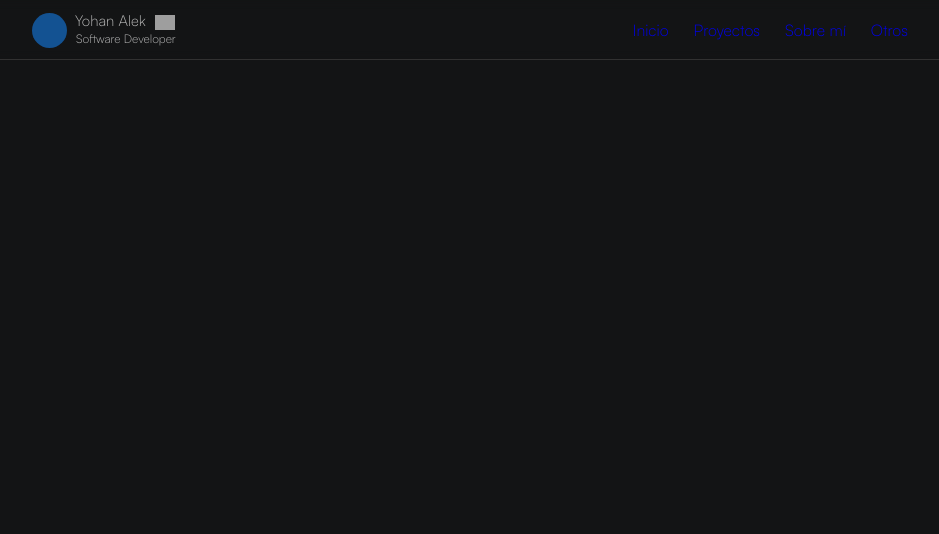
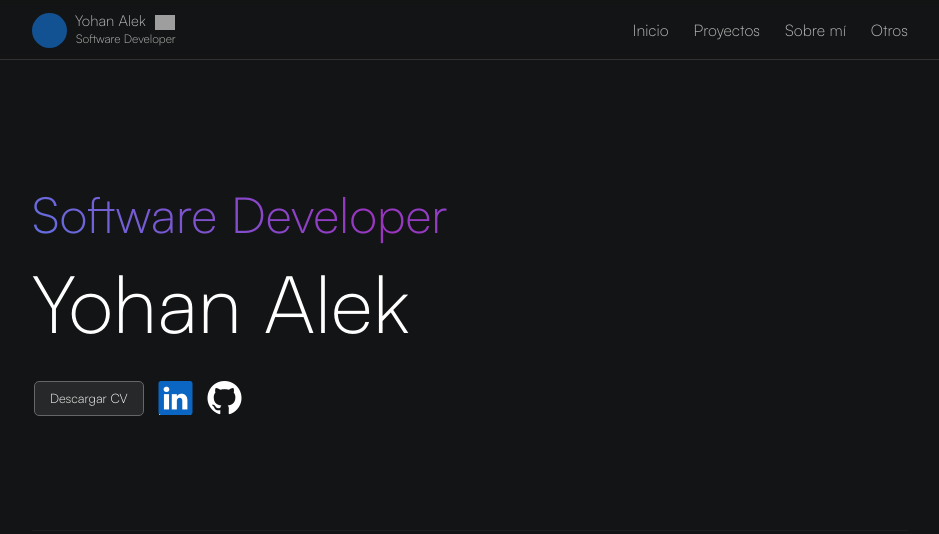
Before and after one commit to yh9alek/profile-landing, a website built with Vite: page index.html in a window 1280 px wide. Shown: the whole page, without its empty margins (170-1109 px from the left). Built offline with nearby package versions, Linux system fonts and the light colour scheme; grey boxes are pictures that could not be loaded.

Commit message:
Se agregó la dependencia de Scroll-Reveal para el proyecto

```diff
--- a/index.html
+++ b/index.html
@@ -6,10 +6,12 @@
     <link rel="stylesheet" href="https://cdn.jsdelivr.net/npm/bootstrap-icons@1.11.3/font/bootstrap-icons.min.css">
     <meta name="viewport" content="width=device-width, initial-scale=1.0" />
     <title>Yohan Alek</title>
+    <script src="https://unpkg.com/scrollreveal"></script>
   </head>
   <body>
     <div id="app"></div>
     <script type="module" src="/main.js"></script>
     <script type="module" src="/assets/js/header.js"></script>
+    <script type="module" src="/assets/js/scroll.js"></script>
   </body>
 </html>
--- a/main.js
+++ b/main.js
@@ -1,5 +1,6 @@
 import './style.css';
 import { HeaderComponent } from './src/components/header/header.js';
+import { HomeComponent } from './src/components/home/home.js';
 
 /**
  *
@@ -7,6 +8,7 @@ import { HeaderComponent } from './src/components/header/header.js';
  */
 export const main = (root) => {
     HeaderComponent(root);
+    HomeComponent(root);
 }
 
 main(document.querySelector("#app"));
--- a/public/assets/js/header.js
+++ b/public/assets/js/header.js
@@ -1,10 +1,29 @@
 const btn_menu = document.querySelector('.header__btn-menu');
 const menu = document.querySelector('.header__menu');
 const background = document.querySelector('.background');
+const items = Array.from(document.querySelectorAll('.header__menu > li'));
 
 btn_menu.addEventListener('click', e => {
     menu.classList.toggle('active');
-    if(menu.classList.contains('active')) { background.classList.add('active'); }
+    if(menu.classList.contains('active'))
+        background.classList.add('active');
     else
         background.classList.remove('active');
 });
+
+function checkWindowSize() {
+    if (window.innerWidth >= 600 && menu.classList.contains('active')) {
+        menu.classList.remove('active');
+        background.classList.remove('active');
+    }
+}
+
+window.addEventListener('load', checkWindowSize);
+window.addEventListener('resize', checkWindowSize);
+
+items.forEach(item => {
+    item.addEventListener('click', e => {
+        menu.classList.remove('active');
+        background.classList.remove('active');
+    });
+});
--- /dev/null
+++ b/public/assets/js/scroll.js
@@ -0,0 +1,11 @@
+ScrollReveal({
+    reset: true,
+    distance: '10px',
+    duration: 1000,
+    delay: 0,
+});
+
+ScrollReveal().reveal('.header', {delay: 0, origin: 'top', distance: '0px'});
+ScrollReveal().reveal('.home__title', {delay: 0, origin: 'left'});
+ScrollReveal().reveal('.home__desc', {delay: 100, origin: 'left'});
+ScrollReveal().reveal('.home__buttons', {delay: 200, origin: 'left'});
--- a/src/components/header/header.css
+++ b/src/components/header/header.css
@@ -4,14 +4,14 @@ a:visited {
 
 .background {
     display: none;
+    position: fixed;
+    top:0; right:0; bottom: 0; left: 0;
+    background-color: #00000030;
+
 }
 
 .background.active {
     display: block;
-    position: fixed;
-    width: 100%;
-    height: 100%;
-    background-color: #00000030;
 }
 
 .header {
@@ -83,7 +83,15 @@ a:visited {
     justify-content: flex-start;
     align-items: center;
     gap: 25px;
-    z-index: 1000;
+    z-index: 2;
+}
+
+.header__menu > li {
+    transition: all 0.2s ease;
+}
+
+.header__menu > li > a {
+    color: #BBBBBB;
 }
 
 .header__menu > li > a:hover {
@@ -108,7 +116,7 @@ a:visited {
     position: absolute;
     top: calc(30px - 12.5px);
     right: 20px;
-    z-index: 1000;
+    z-index: 2;
 }
 
 .header__btn-menu:hover {
@@ -149,15 +157,14 @@ a:visited {
     }
 
     .header__menu > li {
-        padding: 5px 10px;
         background-color: #272829;
         width: 100%;
         border-bottom: 1px solid #313131;
-        transition: all 0.2s ease;
     }
 
     .header__menu > li > a {
         display: block;
+        padding: 8px 13px;
         width: 100%;
         height: 100%;
     }
--- a/src/components/header/header.html
+++ b/src/components/header/header.html
@@ -1,9 +1,6 @@
 <div class="background"></div>
 <header class="header">
     <div class="cont">
-        <div class="header__btn-menu">
-            <i class="bi bi-list"></i>
-        </div>
         <div class="container">
             <div class="header__person">
                 <img class="bandera" src="https://upload.wikimedia.org/wikipedia/commons/f/fc/Flag_of_Mexico.svg" alt="México">
@@ -15,6 +12,10 @@
                     <p class="person__desc">Software Developer</p>
                 </div>
             </div>
+            <div class="temp">
+                <div class="header__btn-menu">
+                    <i class="bi bi-list"></i>
+                </div>
                 <ul class="header__menu">
                     <li><a href="#inicio">Inicio</a></li>
                     <li><a href="#proyectos">Proyectos</a></li>
@@ -23,4 +24,5 @@
                 </ul>
             </div>
         </div>
+    </div>
 </header>
--- /dev/null
+++ b/src/components/home/home.css
@@ -0,0 +1,68 @@
+a:link, a:visited {
+    color: #fff;
+}
+
+.home {
+    padding-top: 180px;
+}
+
+.home > .container {
+    display: flex;
+    justify-content: space-between;
+    align-items: center;
+    padding-bottom: 50px;
+}
+
+.home__buttons {
+    position: relative;
+    margin-top: 20px;
+    margin-left: 2px;
+    display: flex;
+    justify-content: flex-start;
+    align-items: center;
+    gap: 15px;
+}
+
+.home__title {
+    font-size: 50px;
+    background: linear-gradient(45deg, #587ce5, #9a34bf, #587ce5, #9a34bf);
+    background-clip: text;
+    background-size: 300% 100%;
+    -webkit-text-fill-color: transparent;
+    animation: gradient-move 3s ease infinite;
+}
+
+.home__desc {
+    font-size: 80px;
+}
+
+.white-block {
+    position: absolute;
+    top: 7px; left: 125px;
+    width: 32px;
+    height: 32px;
+    background-color: #fff;
+}
+
+.buttons__lin {
+    font-size: 34px;
+    color: #0A66C2 !important;
+    position: relative;
+}
+
+.buttons__git {
+    font-size: 34px;
+}
+
+.home__left {
+    height: 300px;
+}
+
+@keyframes gradient-move {
+    0% {
+        background-position: 100% 50%;
+    }
+    100% {
+        background-position: 0% 50%;
+    }
+}
--- /dev/null
+++ b/src/components/home/home.html
@@ -0,0 +1,20 @@
+<section class="home">
+    <div class="container">
+        <div class="home__left">
+            <p class="home__title">Software Developer</p>
+            <p class="home__desc">Yohan Alek</p>
+            <div class="home__buttons">
+                <div class="white-block"></div>
+                <a href="#" class="btn buttons__cv">Descargar CV</a>
+                <a target="_blank" href="https://www.linkedin.com/in/yohan-alek-977616296" class="buttons__lin"><i class="bi bi-linkedin"></i></a>
+                <a target="_blank" href="https://github.com/yh9alek" class="buttons__git"><i class="bi bi-github"></i></a>
+            </div>
+        </div>
+        <div class="home__right">
+
+        </div>
+    </div>
+</section>
+<div class="container">
+    <div class="line"></div>
+</div>
--- /dev/null
+++ b/src/components/home/home.js
@@ -0,0 +1,10 @@
+import './home.css';
+import html from './home.html?raw';
+
+/**
+ *
+ * @param {HTMLDivElement} root
+ */
+export const HomeComponent = (root) => {
+    root.innerHTML += html;
+}
--- a/style.css
+++ b/style.css
@@ -31,3 +31,24 @@ html, body {
     margin: 0 auto;
     padding: 0 62px;
 }
+
+.container > .line {
+    width: 100%;
+    height: 1px;
+    background-color: #1D1E20;
+}
+
+.btn {
+    display: block;
+    padding: 8px 15px;
+    font-size: 13px;
+    width: max-content;
+    background-color: #272829;
+    border: 1px solid #646669;
+    border-radius: 5px;
+    transition: background-color 0.15s ease;
+}
+
+.btn:hover {
+    background-color: #2c2d2e;
+}
```
Lines whose indentation alone changed are shown as unchanged.
